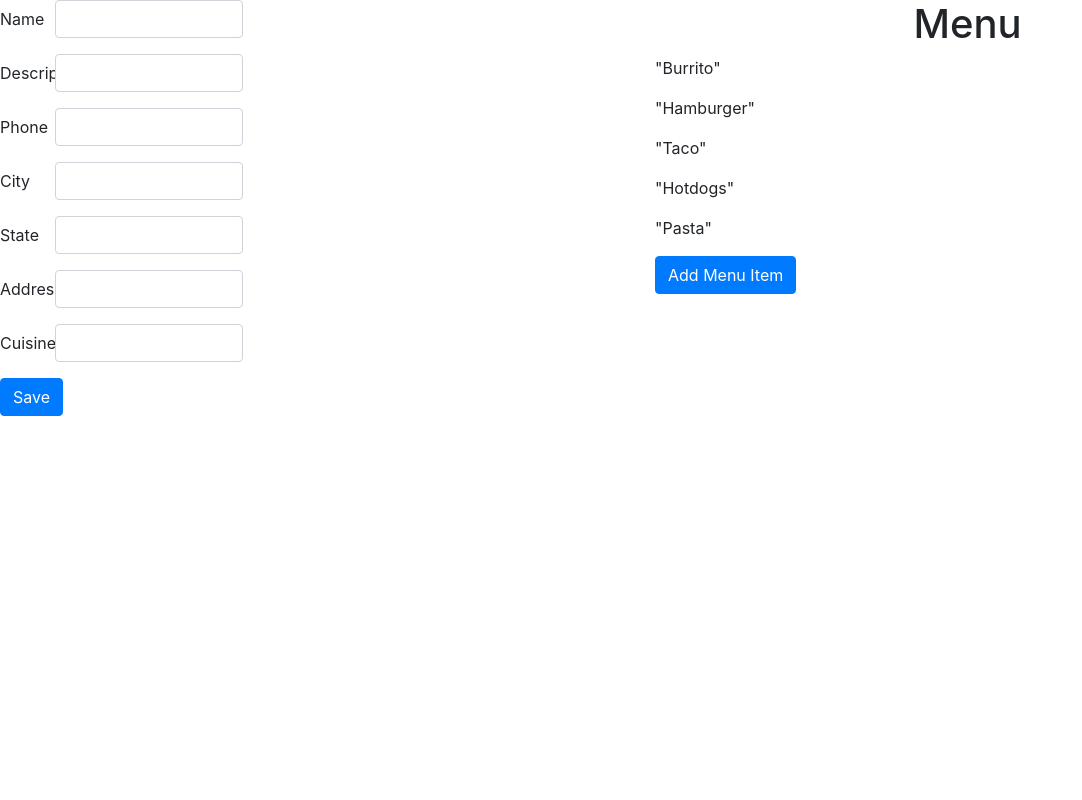
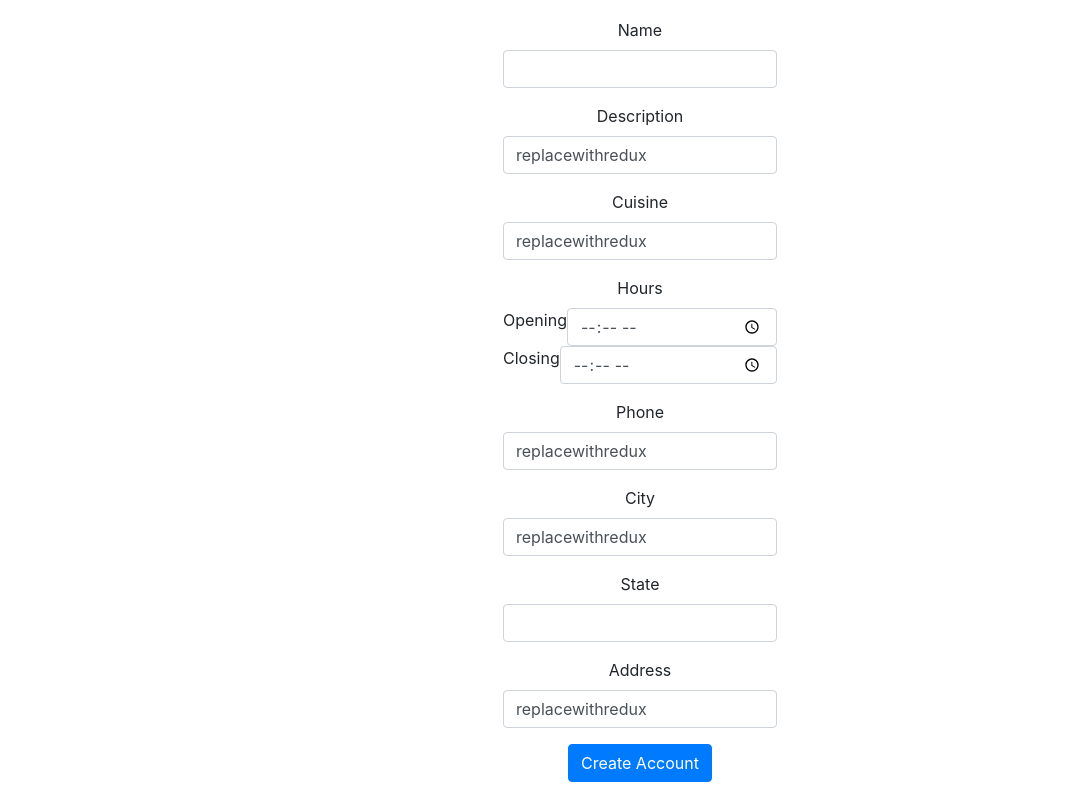
Before and after one commit to julioahurtado/Truck-d, a React (Create React App) app in the folder UI-Files/: page /vendor/editprofile in a window 1280 px wide. Shown: the top 800 px of the page, without its empty margins (0-1082 px from the left). Built offline with nearby package versions, Linux system fonts and the light colour scheme.

Commit message:
profile editor

```diff
--- a/UI-Files/src/modules/Vendor/pages/VendorProfileEditor.tsx
+++ b/UI-Files/src/modules/Vendor/pages/VendorProfileEditor.tsx
@@ -1,181 +1,14 @@
 import * as React from "react";
 import { Row, Col, Form, Button, ListGroup, Modal } from "react-bootstrap";
+import VendorProfileEditorFields from "../components/VendorProfileEditorFields";
+import VendorProfileEditorMenu from "../components/VendorProfileEditorMenu";
 
-interface VendorProfileEditorProps {
-  vendorName?: string;
-  vendorDescription?: string;
-  vendorPhoneNumber?: string;
-  vendorCity?: string;
-  vendorState?: string;
-  vendorAddress?: string;
-  vendorCuisine?: string;
-}
-
-export default class VendorProfileEditor extends React.Component<
-  VendorProfileEditorProps
-> {
+export default class VendorProfileEditor extends React.Component<any> {
   render() {
-    function AddMenuItem() {
-      const [show, setShow] = React.useState(false);
-      const handleClose = () => setShow(false);
-      const handleShow = () => setShow(true);
-
-      return (
-        <>
-          <Button variant="primary" onClick={handleShow}>
-            Add Menu Item
-          </Button>
-
-          <Modal show={show} onHide={handleClose}>
-            <Modal.Header closeButton>
-              <Modal.Title>Add Menu Item</Modal.Title>
-            </Modal.Header>
-            <Modal.Body>
-              <Form className="form">
-                <Form.Group as={Row} controlId="formPlaintextPassword">
-                  <Form.Label column sm="2">
-                    Name
-                  </Form.Label>
-                  <Col sm="2">
-                    <Form.Control type="text" placeholder="Enter your Name" />
-                  </Col>
-                </Form.Group>
-                <Form.Group as={Row} controlId="formPlaintextPassword">
-                  <Form.Label column sm="2">
-                    Description
-                  </Form.Label>
-                  <Col sm="2">
-                    <Form.Control
-                      type="text"
-                      placeholder="Enter a description about the menu item"
-                    />
-                  </Col>
-                </Form.Group>
-                <Form.Group as={Row} controlId="formPlaintextPassword">
-                  <Form.Label column sm="2">
-                    Price
-                  </Form.Label>
-                  <Col sm="2">
-                    <Form.Control type="text" placeholder="Enter the Price" />
-                  </Col>
-                </Form.Group>
-              </Form>
-            </Modal.Body>
-            <Modal.Footer>
-              <Button variant="secondary" onClick={handleClose}>
-                Close
-              </Button>
-              <Button variant="primary" onClick={handleClose}>
-                Save Changes
-              </Button>
-            </Modal.Footer>
-          </Modal>
-        </>
-      );
-    }
     return (
-      <div className="formContainer">
-        <Row>
-          <Col>
-            <Form className="form">
-              <Form.Group as={Row} controlId="formPlaintextPassword">
-                <Form.Label column sm="1">
-                  Name
-                </Form.Label>
-                <Col sm="4">
-                  <Form.Control
-                    type="text"
-                    defaultValue={this.props.vendorName}
-                  />
-                </Col>
-              </Form.Group>
-              <Form.Group as={Row} controlId="formPlaintextPassword">
-                <Form.Label column sm="1">
-                  Description
-                </Form.Label>
-                <Col sm="4">
-                  <Form.Control
-                    type="text"
-                    defaultValue={this.props.vendorDescription}
-                  />
-                </Col>
-              </Form.Group>
-              <Form.Group as={Row} controlId="formPlaintextPassword">
-                <Form.Label column sm="1">
-                  Phone
-                </Form.Label>
-                <Col sm="4">
-                  <Form.Control
-                    type="text"
-                    defaultValue={this.props.vendorPhoneNumber}
-                  />
-                </Col>
-              </Form.Group>
-              <Form.Group as={Row} controlId="formPlaintextPassword">
-                <Form.Label column sm="1">
-                  City
-                </Form.Label>
-                <Col sm="4">
-                  <Form.Control
-                    type="text"
-                    defaultValue={this.props.vendorCity}
-                  />
-                </Col>
-              </Form.Group>
-              <Form.Group as={Row} controlId="formPlaintextPassword">
-                <Form.Label column sm="1">
-                  State
-                </Form.Label>
-                <Col sm="4">
-                  <Form.Control
-                    type="text"
-                    defaultValue={this.props.vendorState}
-                  />
-                </Col>
-              </Form.Group>
-              <Form.Group as={Row} controlId="formPlaintextPassword">
-                <Form.Label column sm="1">
-                  Address
-                </Form.Label>
-                <Col sm="4">
-                  <Form.Control
-                    type="text"
-                    defaultValue={this.props.vendorAddress}
-                  />
-                </Col>
-              </Form.Group>
-              <Form.Group as={Row} controlId="formPlaintextPassword">
-                <Form.Label column sm="1">
-                  Cuisine
-                </Form.Label>
-                <Col sm="4">
-                  <Form.Control
-                    type="text"
-                    defaultValue={this.props.vendorCuisine}
-                  />
-                </Col>
-              </Form.Group>
-            </Form>
-            <div className="savebutton">
-              <Button variant="primary">Save</Button>
-            </div>
-          </Col>
-          <Col>
-            <div className="menuName">
-              <h1>Menu</h1>
-            </div>
-            <ListGroup>
-              <p>"Burrito"</p>
-              <p>"Hamburger"</p>
-              <p>"Taco"</p>
-              <p>"Hotdogs"</p>
-              <p>"Pasta"</p>
-            </ListGroup>
-            <div className="addMenuItem">
-              <AddMenuItem />{" "}
-            </div>
-          </Col>
-        </Row>
+      <div>
+        <VendorProfileEditorFields />
+        <VendorProfileEditorMenu />
       </div>
     );
   }
```
Also changed, not shown: UI-Files/src/modules/Vendor/components/VendorProfileEditorFields.tsx (+8 -8 lines).
